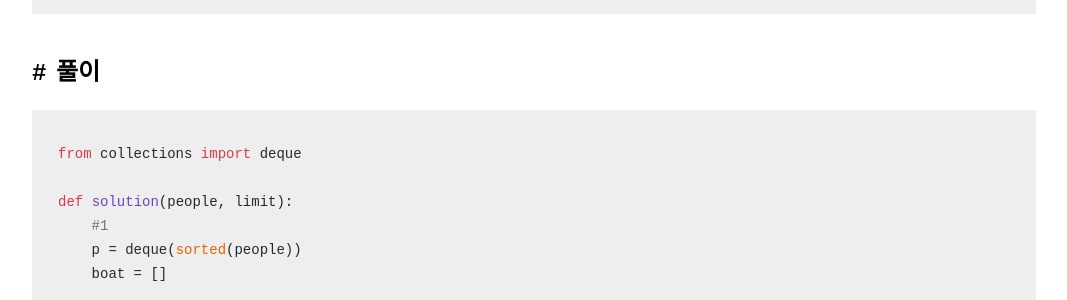
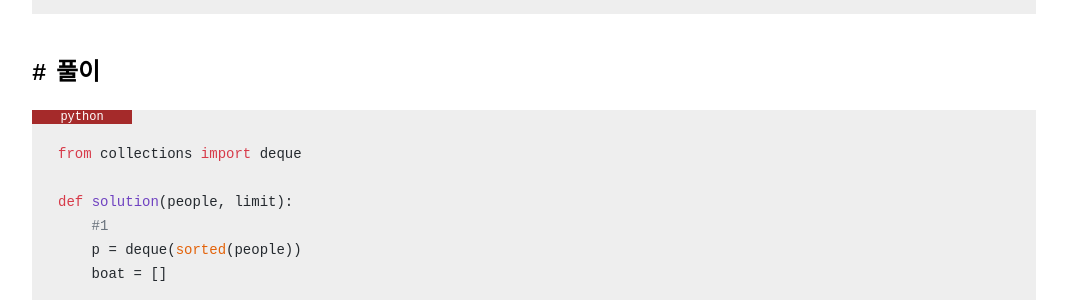
Before and after one commit to zininote/zininote.github.io, a Jekyll site: the page built from _posts/programmers/2016-01-01-programmers-lift-boat.md, in a window 1280 px wide. Shown: the part 534-834 px from the top of the page, without its empty margins (106-1173 px from the left). Built offline with Jekyll 4.4.1, drawn with Linux system fonts in a browser that asks for light colours; nearby versions of some CDN libraries; some web fonts are replaced; comment, search, counter and statistics services are not loaded; a style sheet for code colours, icons or effects is not loaded.

Commit message:
Update 2016-01-01-programmers-lift-boat.md

````diff
--- a/_posts/programmers/2016-01-01-programmers-lift-boat.md
+++ b/_posts/programmers/2016-01-01-programmers-lift-boat.md
@@ -45,6 +45,7 @@ def solution(people, limit):
     #3
     return len(boat)
 ```
+{:.python}
 
 `#1` 에서는 사람들을 무게 오름차순으로 정렬한 뒤, deque 자료형으로 변환하였다. 리스트의 가장 앞은 무게가 가장 작은 x 를, 리스트의 가장 뒤는 무게가 가장 무거운 y 를 나타내고, 리스트의 앞과 뒤에서 요소의 삭제가 빈번하게 일어날 것이기에 deque 자료형을 사용한 것이다. 그리고 `boat` 리스트를 생성하는데 이는 구명보트에 올라탄 사람들을 나타낼 리스트다.
 
````
